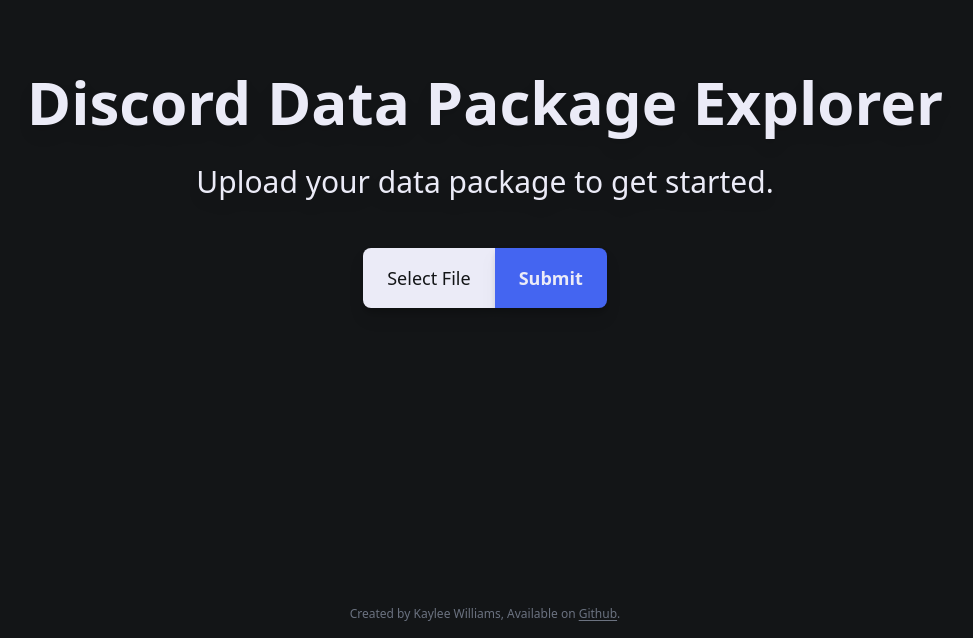
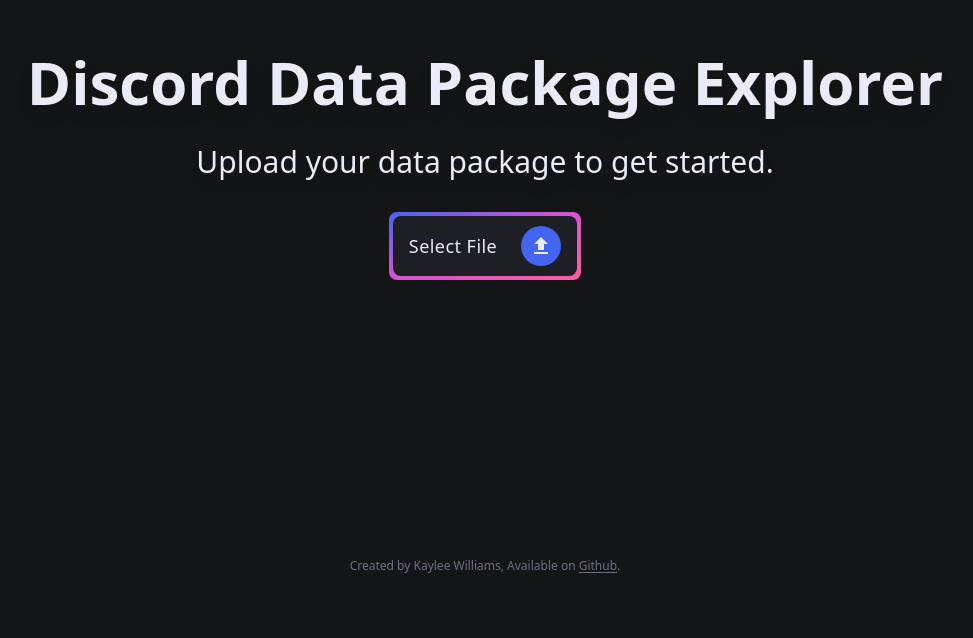
Before and after one commit to KayleeWilliams/Discord-Data-Explorer, a Nuxt app in the folder frontend/: page / in a window 1280 px wide. Shown: the part 210-848 px from the top of the page, without its empty margins (155-1128 px from the left). After the commit the page ends 800 px from the top, so only its background shows below. Built offline with nearby package versions, Linux system fonts and the light colour scheme.

Commit message:
feat: :lipstick: Updated upload page for the final design

```diff
--- a/frontend/app.vue
+++ b/frontend/app.vue
@@ -1,11 +1,13 @@
 <template>
-  <div class="">
+  <div class="flex flex-col items-center justify-between content-center h-screen">
 
     <!-- Meta Tags -->
     <Head>
       <Title>Discord Data Explorer</Title>
       <Meta name="viewport" content="width=device-width initial-scale=1.0"/>
     </Head>
+
+    <div />
 
     <div v-if="hasUploaded">
       <ResultsView :data="data" />
@@ -15,7 +17,7 @@
       <UploadView @uploadSuccess="fileUploaded"/>
     </div>
 
-    <footer class="my-4">
+    <footer class="py-4">
       <p class="text-center text-gray-500 text-xs">
         Created by Kaylee Williams, Available on
         <a class="underline underline-offset-2 hover:text-[#4465F1] transition duration-300 ease-in-out" href="https://github.com/KayleeWilliams/Discord-Data-Explorer" target="_blank">
--- a/frontend/components/UploadView.vue
+++ b/frontend/components/UploadView.vue
@@ -1,20 +1,23 @@
 <template>
-    <div class="bg-background text-primary flex flex-col text-center justify-center content-center gap-8 h-screen w-full">
+    <div class="bg-background text-primary flex flex-col text-center justify-center content-center items-center gap-8 w-full h-full">
         <p class="text-2xl sm:text-4xl lg:text-6xl font-bold drop-shadow-lg"> Discord Data Package Explorer </p>
         <p class="text-lg sm:text-2xl lg:text-3xl font-normal drop-shadow-lg"> Upload your data package to get started. </p>
 
-        <div class="flex flex-row justify-center content-center drop-shadow-lg mt-4">
-            <input type="file" accept=".zip" id="files" @change="handleFile($event)" hidden />
-            <label for="files"
-                class="bg-primary text-background hover:opacity-90 select-none text-lg px-6 py-4 rounded-l-lg drop-shadow-lg transition ease-in-out delay-150 duration-150 hover:-translate-y-1 hover:scale-105"> Select File
-            </label>
+        <div class="bg-gradient-to-br from-accent via-[#D953D2] to-[#FF5B9F] p-1 rounded-lg">
+            <div class="flex flex-row bg-secondary text-primary w-full h-full select-none items-center text-lg gap-2 rounded-lg">
+                <input type="file" accept=".zip" id="files" @change="handleFile($event)" hidden />
+                <label for="files"
+                    class="px-4 py-4 font-medium tracking-wide hover:text-accent rounded-lg"> Select File
+                </label>
 
-            <button v-on:click="submitFile"
-                    class="flex flex-row text-primary bg-[#4465F1] font-bold hover:opacity-90 select-none text-lg px-6 py-4 rounded-r-lg drop-shadow-lg transition ease-in-out delay-150 duration-150 hover:-translate-y-1 hover:scale-105">
-                    <div v-show="isLoading == true" class="mr-2 rounded-full border-white border-t-black/0 w-6 h-6 border-4 border-solid animate-spin" />
-                    Submit
+                <button v-on:click="submitFile"
+                    class="flex flex-row bg-accent hover:bg-primary rounded-full items-center justify-center p-2 mr-4 group transistion ease-in-out duration-150 delay-75">
+                    <svg v-show="isLoading == false" class="w-6 h-6 text-primary group-hover:text-accent" xmlns="http://www.w3.org/2000/svg" viewBox="0 0 24 24"><path fill="currentColor" d="M9 16h6v-6h4l-7-7l-7 7h4zm-4 2h14v2H5z"/></svg>
+                    <div v-show="isLoading == true" class="rounded-full border-primary group-hover:border-accent border-t-black/0 w-6 h-6 border-4 border-solid animate-spin" />
                 </button>
+            </div>
         </div>
+
     </div>
 </template>
 
```
